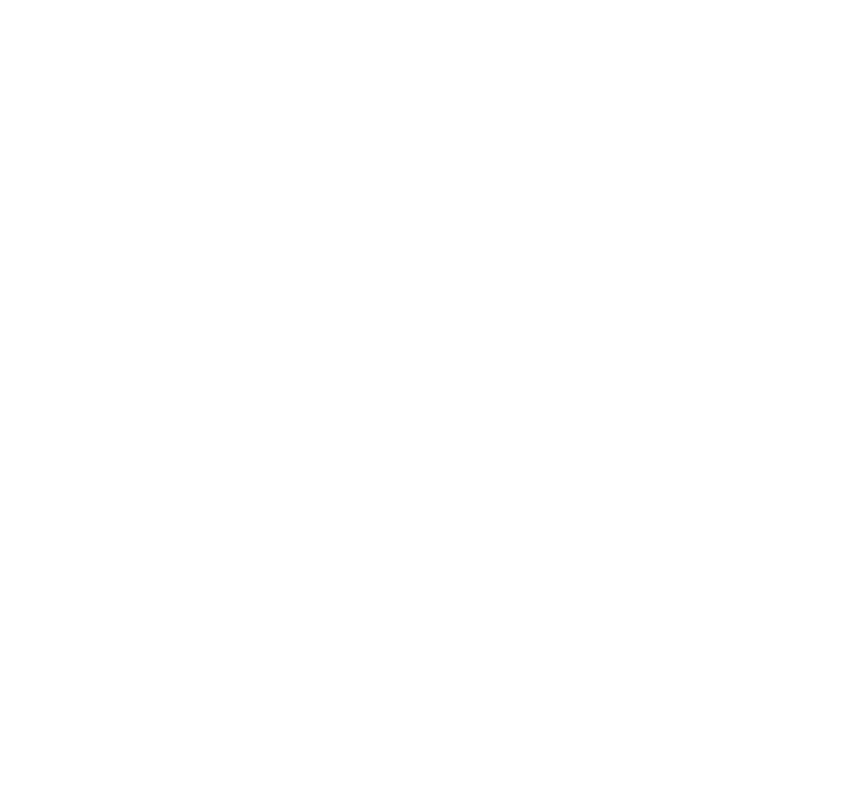
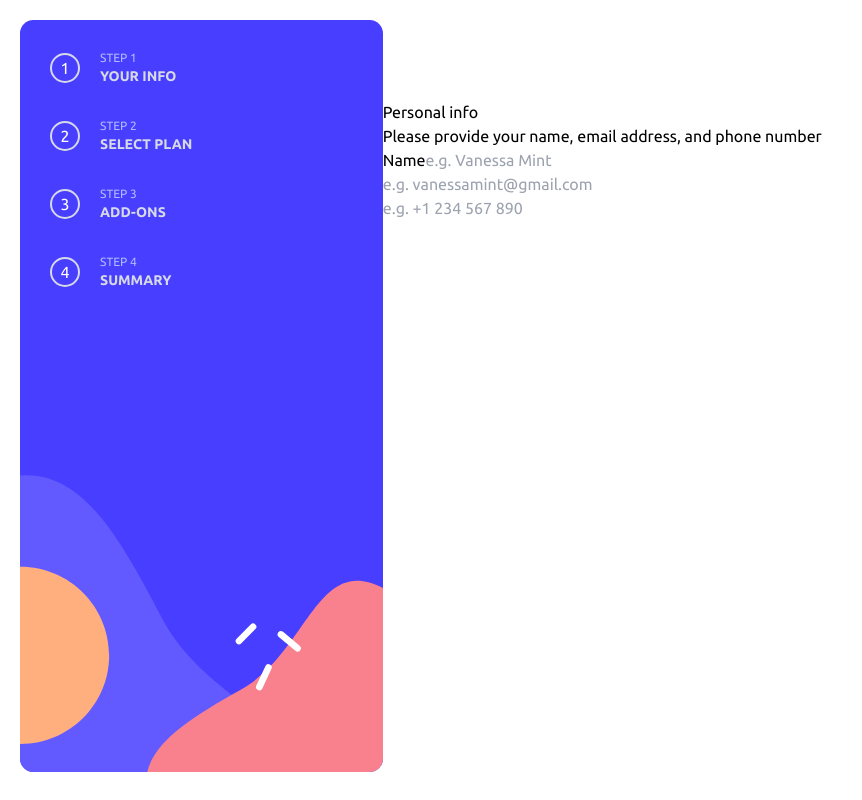
Before and after one commit to LupanRoman/form, a React (Vite) app: page / in a window 1280 px wide. Shown: the whole page, without its empty margins (0-862 px from the left). Built offline with nearby package versions, Linux system fonts and the light colour scheme.

Commit message:
completed the navigation menu

```diff
--- a/src/App.jsx
+++ b/src/App.jsx
@@ -1,13 +1,20 @@
-import React from 'react'
+import React from 'react';
+import Nav from './components/Nav';
+import PersInfo from './components/PersInfo';
 
 const App = () => {
   return (
     <>
-      <div>
-
+      <div className="h-screen flex flex-col md:flex-row md:p-5">
+        <div className="">
+          <Nav />
+        </div>
+        <div className="mt-20">
+          <PersInfo />
+        </div>
       </div>
     </>
-  )
-}
+  );
+};
 
-export default App
+export default App;
--- /dev/null
+++ b/src/components/AddOns.jsx
@@ -0,0 +1,9 @@
+import React from 'react'
+
+const AddOns = () => {
+  return (
+    <div>AddOns</div>
+  )
+}
+
+export default AddOns
--- /dev/null
+++ b/src/components/Nav.jsx
@@ -0,0 +1,63 @@
+import React from 'react';
+import ImgMob from '../assets/bg-sidebar-mobile.svg';
+import ImgPc from '../assets/bg-sidebar-desktop.svg';
+
+const Nav = () => {
+  return (
+    <>
+      <div className="navbar relative">
+        <img
+          src={ImgMob}
+          alt="brand image for mobile screens"
+          className="mob-image flex md:hidden w-full"
+        />
+        <img
+          src={ImgPc}
+          alt="brand image for desktop screens"
+          className=" desktop-image hidden md:flex"
+        />
+        {/* Links for navigation */}
+        <div className="nav-links absolute flex justify-between w-full md:flex-col md:gap-8">
+          <div className="flex items-center md:gap-5">
+            <button className="link-btn">1</button>
+            <p className="hidden md:flex flex-col text-xs text-pastel">
+              STEP 1<br />
+              <span className="font-bold text-light-gray text-sm ">
+                YOUR INFO
+              </span>
+            </p>
+          </div>
+          <div className="flex items-center md:gap-5">
+            <button className="link-btn">2</button>
+            <p className="hidden md:flex flex-col text-xs text-pastel">
+              STEP 2<br />
+              <span className="font-bold text-light-gray text-sm ">
+                SELECT PLAN
+              </span>
+            </p>
+          </div>
+          <div className="flex items-center md:gap-5">
+            <button className="link-btn">3</button>
+            <p className="hidden md:flex flex-col text-xs text-pastel">
+              STEP 3<br />
+              <span className="font-bold text-light-gray text-sm ">
+                ADD-ONS
+              </span>
+            </p>
+          </div>
+          <div className="flex items-center md:gap-5">
+            <button className="link-btn">4</button>
+            <p className="hidden md:flex flex-col text-xs text-pastel">
+              STEP 4<br />
+              <span className="font-bold text-light-gray text-sm ">
+                SUMMARY
+              </span>
+            </p>
+          </div>
+        </div>
+      </div>
+    </>
+  );
+};
+
+export default Nav;
--- /dev/null
+++ b/src/components/PersInfo.jsx
@@ -0,0 +1,41 @@
+import React from 'react';
+
+const PersInfo = () => {
+  return (
+    <>
+      <div>
+        <h3>Personal info</h3>
+        <p>Please provide your name, email address, and phone number</p>
+        <div className="form-persInfo">
+          <div>
+            <label htmlFor="name">Name</label>
+            <input
+              type="text"
+              name="name"
+              id="name"
+              placeholder="e.g. Vanessa Mint"
+            />
+          </div>
+          <div>
+            <label htmlFor="email"></label>
+            <input
+              type="email"
+              name="email"
+              placeholder="e.g. vanessamint@gmail.com"
+            />
+          </div>
+          <div>
+            <label htmlFor="number"></label>
+            <input
+              type="text"
+              name="number"
+              placeholder="e.g. +1 234 567 890"
+            />
+          </div>
+        </div>
+      </div>
+    </>
+  );
+};
+
+export default PersInfo;
--- /dev/null
+++ b/src/components/Plan.jsx
@@ -0,0 +1,9 @@
+import React from 'react'
+
+const Plan = () => {
+  return (
+    <div>Plan</div>
+  )
+}
+
+export default Plan
--- /dev/null
+++ b/src/components/Summary.jsx
@@ -0,0 +1,9 @@
+import React from 'react'
+
+const Summary = () => {
+  return (
+    <div>Summary</div>
+  )
+}
+
+export default Summary
--- a/src/index.css
+++ b/src/index.css
@@ -7,3 +7,58 @@
 * {
   font-family: 'Ubuntu';
 }
+
+.nav-links {
+  top: 0px;
+  padding-top: 30px;
+  padding-left: 80px;
+  padding-right: 80px;
+  color: white;
+}
+
+.link-btn {
+  height: 30px;
+  width: 30px;
+  /* background-color: hsl(229, 24%, 87%); */
+  border: 2px solid hsl(229, 24%, 87%);
+  border-radius: 100%;
+}
+
+.link-btn:active {
+  background-color: hsl(229, 24%, 87%);
+  color: black;
+}
+
+@media screen and (min-width: 768px) {
+  .nav-links {
+    top: 0px;
+    padding-left: 30px;
+    /* padding-right: 10px; */
+  }
+
+}
+
+.desktop-image {
+  height: 94vh;
+}
+
+
+/* .nav-image {
+  background-image: url(./assets//bg-sidebar-mobile.svg);
+  height: 20vh;
+  position: absolute;
+  background-repeat: no-repeat;
+  background-size: cover;
+  top: 0;
+  left: 0;
+  right: 0;
+  z-index: -1;
+}
+
+@media screen and (min-width: 768px) {
+  .nav-image {
+    background-image: url(./assets/bg-sidebar-desktop.svg);
+    width: 30vw;
+
+  }
+} */
```
